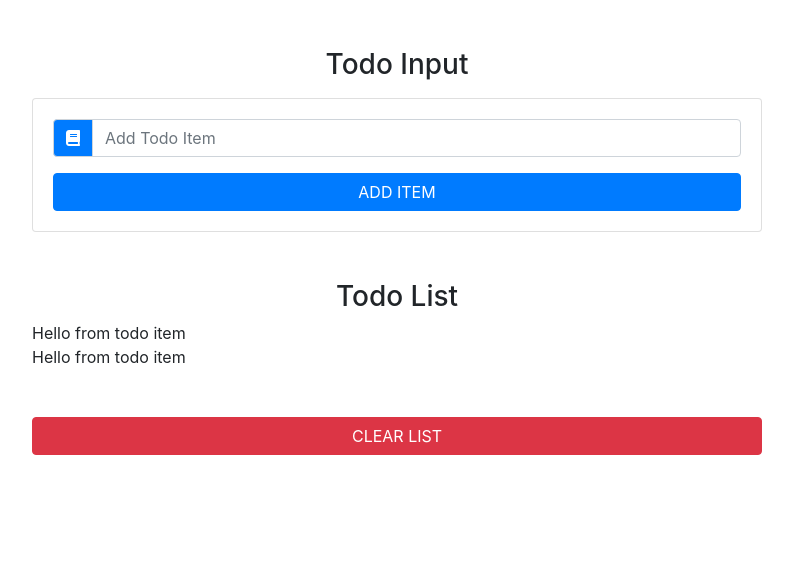
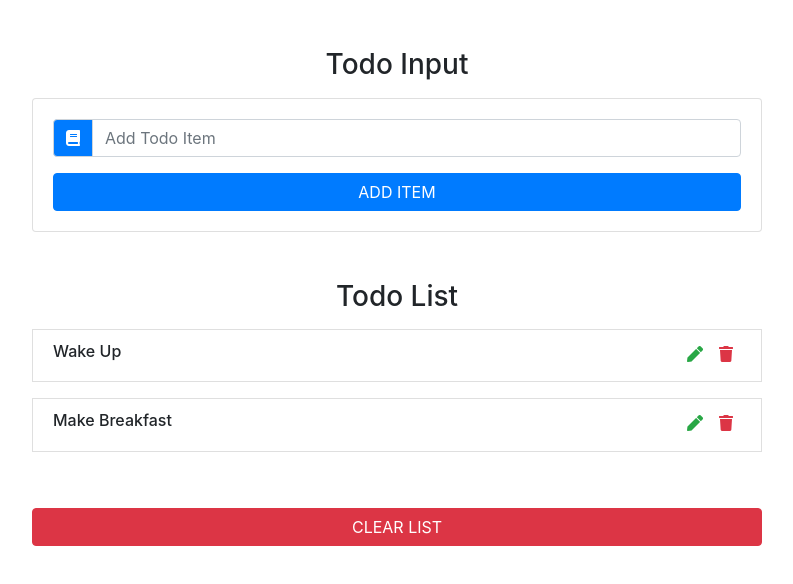
Before and after one commit to mahdifal/react-todo-list, a React (Create React App) app: page / in a window 1280 px wide. Shown: the top 584 px of the page, without its empty margins (243-1036 px from the left). Built offline with nearby package versions, Linux system fonts and the light colour scheme.

Commit message:
finishe todo list component

```diff
--- a/src/components/TodoItem.jsx
+++ b/src/components/TodoItem.jsx
@@ -2,10 +2,19 @@ import React, { Component } from 'react'
 
 export default class TodoItem extends Component {
     render() {
+        const { title, handleDelete, handleEdit } = this.props;
         return (
-            <div>
-                Hello from todo item
-            </div>
+            <li className="list-group-item text-capitalize d-flex justify-content-between my-2">
+                <h6>{title}</h6>
+                <div className="todo-icon">
+                    <span className="mx-2 text-success" onClick={handleEdit}>
+                        <i className="fas fa-pen" />
+                    </span>
+                    <span className="mx-2 text-danger" onClick={handleDelete}>
+                        <i className="fas fa-trash" />
+                    </span>
+                </div>
+            </li>
         )
     }
 }
--- a/src/components/TodoList.jsx
+++ b/src/components/TodoList.jsx
@@ -17,7 +17,7 @@ export default class TodoList extends Component {
                         />
                     )
                 })}
-                <button className="btn btn-danger btn-block text-uppercase mt-5" onClick={() => clearList}>Clear List</button>
+                <button className="btn btn-danger btn-block text-uppercase mt-5" onClick={clearList}>Clear List</button>
             </ul>
         )
     }
```
